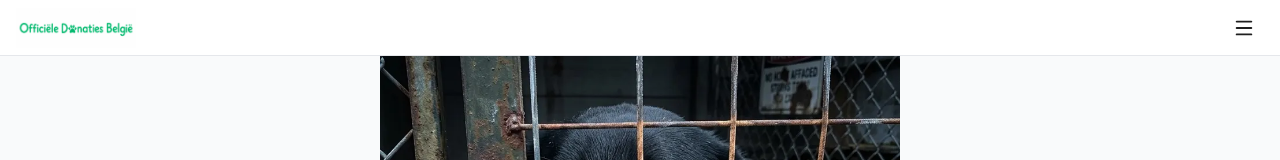
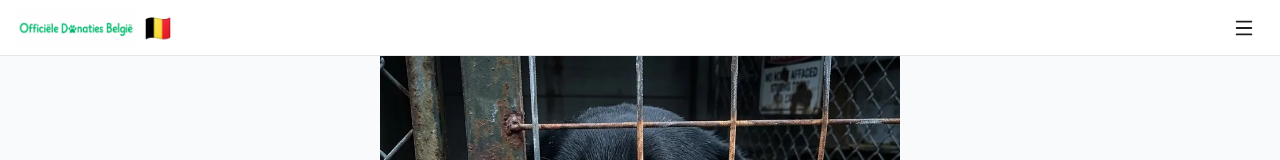
Before and after one commit to davizinhsysjsj/donate-estrutura-us, a SvelteKit app: page / in a window 1280 px wide. Shown: the top 160 px of the page. Built offline with nearby package versions, Linux system fonts and the light colour scheme.

Commit message:
feat(header): adiciona bandeira da Belgica do lado da logo

```diff
--- a/src/app.css
+++ b/src/app.css
@@ -57,8 +57,10 @@ body {
 .logo-icon { width: 28px; height: 28px; }
 .logo-text { font-size: 1.25rem; font-weight: 700; color: var(--primary-dark); letter-spacing: -0.02em; }
 .logo-img { height: 36px; width: auto; display: block; }
+.header-flag { font-size: 1.4rem; line-height: 1; display: inline-block; }
 @media (min-width: 768px) {
   .logo-img { height: 40px; }
+  .header-flag { font-size: 1.6rem; }
 }
 .header-btn {
   background: none; border: none; cursor: pointer; padding: 8px; color: var(--fg);
--- a/src/routes/+page.svelte
+++ b/src/routes/+page.svelte
@@ -189,6 +189,7 @@
 <header class="header">
   <a href="/" class="header-logo">
     <img src="/logo.webp" alt="Officiële Donaties België" class="logo-img" />
+    <span class="header-flag" aria-hidden="true">🇧🇪</span>
   </a>
   <button
     class="header-menu-btn"
--- a/src/routes/vsl/+page.svelte
+++ b/src/routes/vsl/+page.svelte
@@ -202,6 +202,7 @@
 <header class="header">
   <a href="/" class="header-logo">
     <img src="/logo.webp" alt="Officiële Donaties België" class="logo-img" />
+    <span class="header-flag" aria-hidden="true">🇧🇪</span>
   </a>
   <button
     class="header-menu-btn"
```
